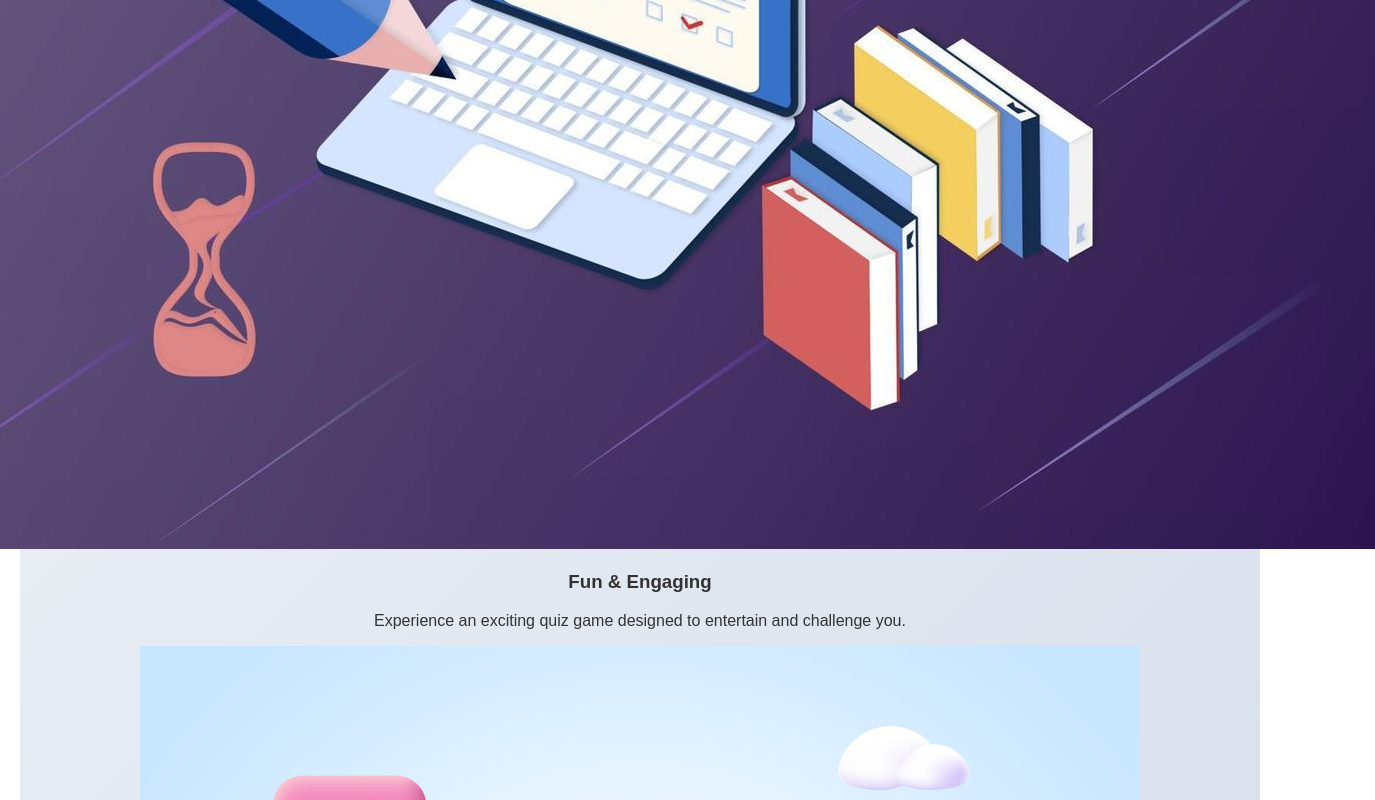
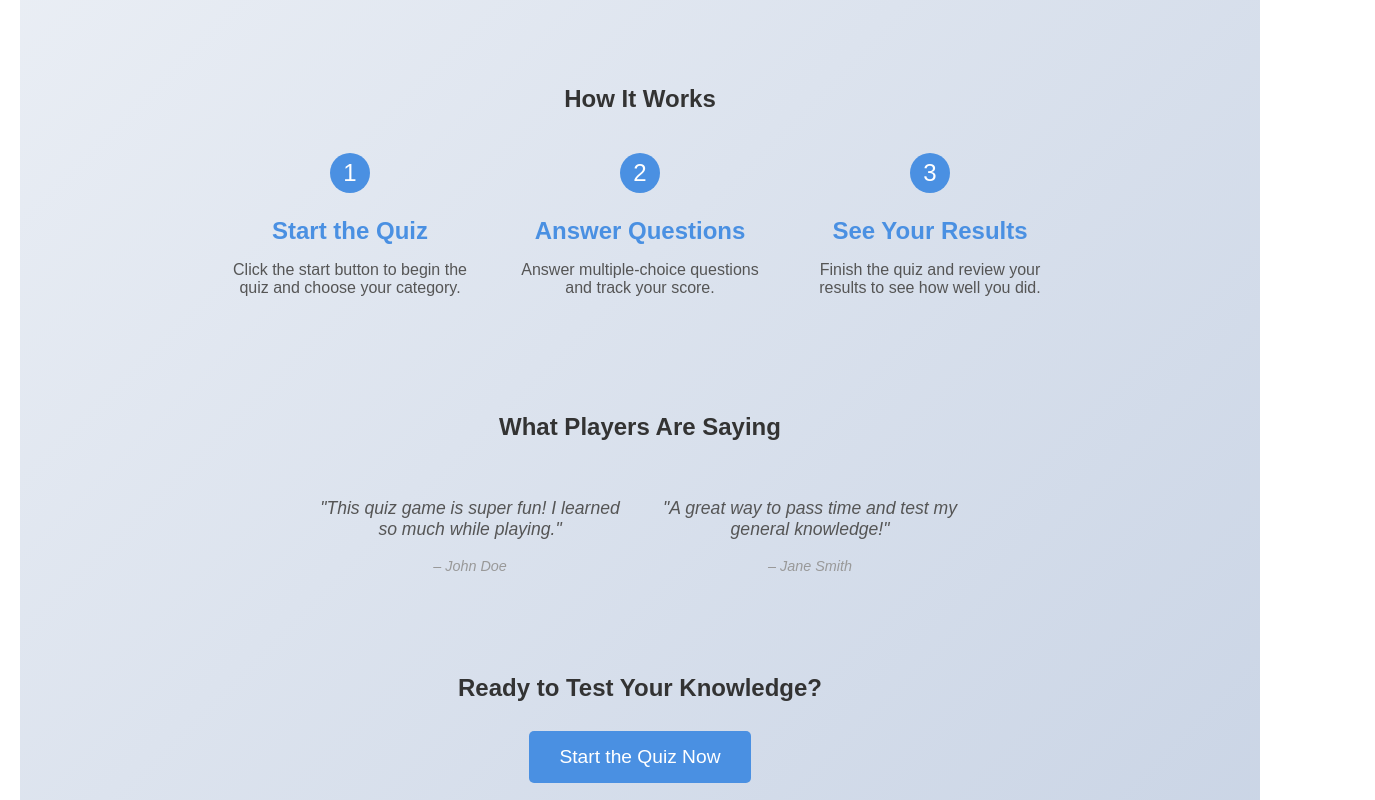
Before and after one commit to priyankakhamkar16/Quizz-App, a React (Create React App) app in the folder frontend/: page / in a window 1280 px wide. Shown: the part 900-1700 px from the top of the page, 1375 px wide, since content can reach past the window. Built offline with nearby package versions, Linux system fonts and the light colour scheme; no server answers.

Commit message:
Update Home.css

```diff
--- a/frontend/src/components/Home.css
+++ b/frontend/src/components/Home.css
@@ -1,3 +1,4 @@
+/* Home Page Styles */
 .home {
   display: flex;
   flex-direction: column;
@@ -6,19 +7,19 @@
   min-height: 100vh;
   background: linear-gradient(135deg, #f5f7fa 0%, #c3cfe2 100%);
   color: #333;
-    text-align: center;
   padding: 20px;
 }
 
 .home-header {
   margin-bottom: 40px;
+  text-align: center;
 }
 
 .home-header h1 {
   font-size: 2.5rem;
+  color: #4a90e2;
   font-weight: bold;
   margin-bottom: 20px;
-    color: #4a90e2;
 }
 
 .home-header p {
@@ -42,23 +43,149 @@
   background-color: #357ab8;
 }
 
-  .about {
-    margin-top: 40px;
-    background-color: white;
+/* Features Section */
+.features-section {
+  text-align: center;
+  margin-top: 60px;
+}
+
+.features-container {
+  display: flex;
+  justify-content: space-around;
+  margin-top: 20px;
+  flex-wrap: wrap;
+}
+
+.feature {
+  max-width: 300px;
+  margin: 20px;
+  transition: transform 0.3s ease, box-shadow 0.3s ease;
+  text-align: center;
+}
+
+/* Image Styling */
+.feature img {
+  width: 100%; /* Full width within the container */
+  height: 200px; /* Set a fixed height */
+  object-fit: cover; /* Ensures images maintain aspect ratio and don't get distorted */
   border-radius: 10px;
   box-shadow: 0 4px 15px rgba(0, 0, 0, 0.1);
-    padding: 20px;
-    max-width: 800px;
-    width: 100%;
+  transition: transform 0.3s ease, box-shadow 0.3s ease;
 }
 
-  .about h2 {
-    font-size: 2rem;
-    margin-bottom: 15px;
-    color: #333;
+/* Hover Effect */
+.feature:hover img {
+  transform: scale(1.05);
+  box-shadow: 0 8px 20px rgba(0, 0, 0, 0.2);
 }
 
-  .about p {
+.feature:hover {
+  transform: scale(1.03);
+  box-shadow: 0 8px 20px rgba(0, 0, 0, 0.2);
+}
+
+.feature h3 {
+  font-size: 1.5rem;
+  color: #4a90e2;
+  margin-top: 10px;
+}
+
+.feature p {
   font-size: 1rem;
-    line-height: 1.6;
+  color: #555;
 }
+
+
+/* How It Works Section */
+.how-it-works {
+  text-align: center;
+  margin-top: 60px;
+}
+
+.steps-container {
+  display: flex;
+  justify-content: space-around;
+  margin-top: 20px;
+  flex-wrap: wrap;
+}
+
+.step {
+  max-width: 250px;
+  margin: 20px;
+  text-align: center;
+}
+
+.step span {
+  display: block;
+  background-color: #4a90e2;
+  color: white;
+  border-radius: 50%;
+  width: 40px;
+  height: 40px;
+  margin: 0 auto;
+  line-height: 40px;
+  font-size: 1.5rem;
+  margin-bottom: 10px;
+}
+
+.step h3 {
+  font-size: 1.5rem;
+  color: #4a90e2;
+  margin-bottom: 10px;
+}
+
+.step p {
+  font-size: 1rem;
+  color: #555;
+}
+
+/* Testimonials Section */
+.testimonials-section {
+  text-align: center;
+  margin-top: 60px;
+}
+
+.testimonials-container {
+  display: flex;
+  justify-content: space-around;
+  flex-wrap: wrap;
+}
+
+.testimonial {
+  max-width: 300px;
+  margin: 20px;
+  font-style: italic;
+}
+
+.testimonial p {
+  font-size: 1.1rem;
+  color: #555;
+}
+
+.testimonial span {
+  display: block;
+  font-size: 0.9rem;
+  color: #999;
+  margin-top: 10px;
+}
+
+/* Call-to-Action Section */
+.cta-section {
+  text-align: center;
+  margin-top: 60px;
+}
+
+.cta-button {
+  background-color: #4a90e2;
+  color: white;
+  padding: 15px 30px;
+  border-radius: 5px;
+  border: none;
+  font-size: 1.2rem;
+  cursor: pointer;
+  transition: background-color 0.3s ease;
+}
+
+.cta-button:hover {
+  background-color: #357ab8;
+}
```
Lines whose indentation alone changed are shown as unchanged.
